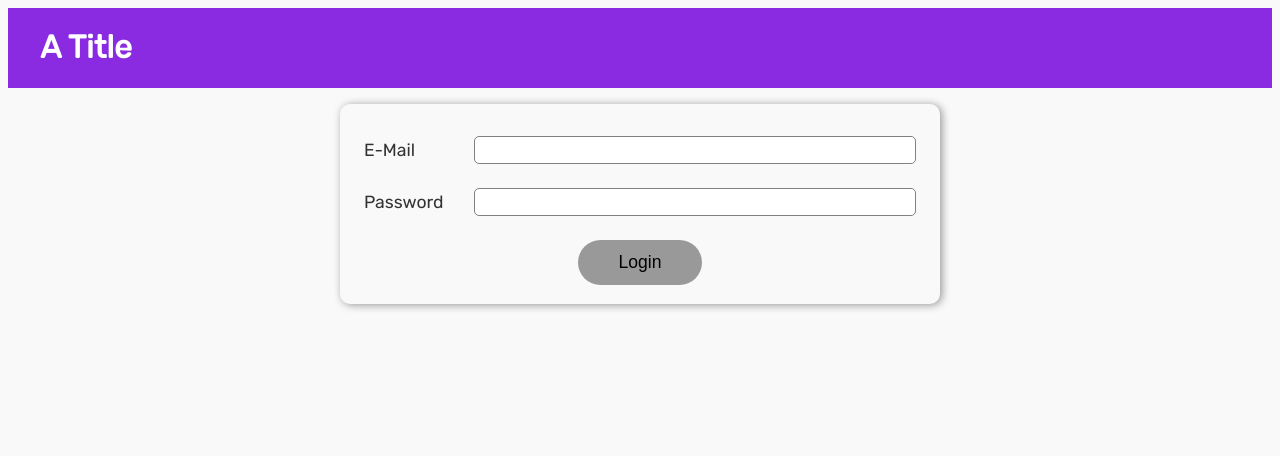
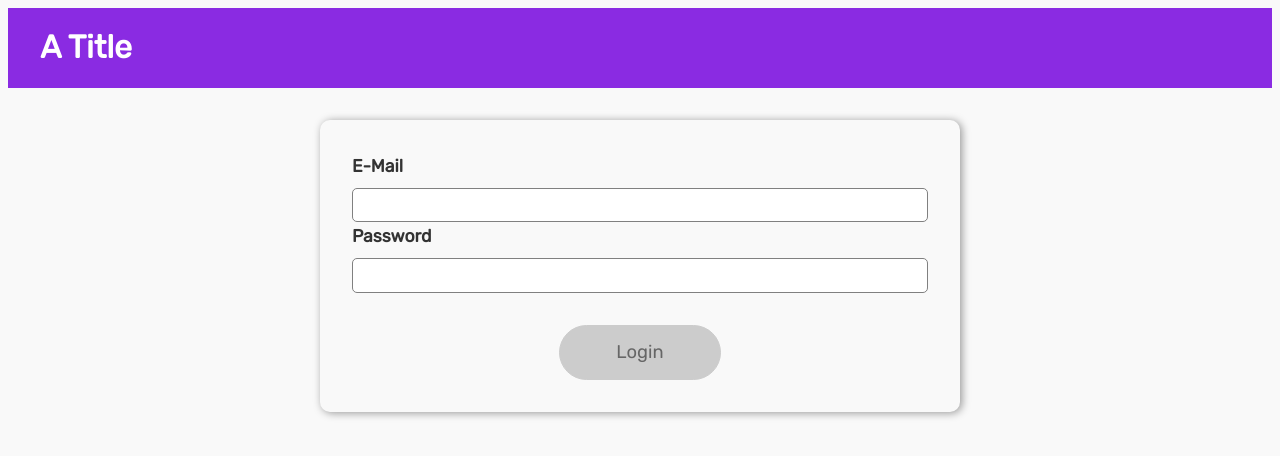
Before and after one commit to vishalpetale/practice-app-2, a React (Create React App) app: page / in a window 1280 px wide. Shown: the top 456 px of the page. Built offline with nearby package versions, Linux system fonts and the light colour scheme.

Commit message:
Hook-useEffect, Form validation updated

```diff
--- a/src/App.js
+++ b/src/App.js
@@ -1,4 +1,4 @@
-import React, { useState } from "react";
+import React, { useState, useEffect } from "react";
 import "./index.css";
 import MainHeader from "./Components/MainHeader/MainHeader";
 import Login from "./Components/Login/Login";
@@ -7,12 +7,23 @@ import Home from "./Components/Home/Home";
 function App() {
   const [isLoggedIn, setIsloggedIn] = useState(false);
 
+  useEffect(() => {
+    const storedLoginInfo = localStorage.getItem("isLoggedIn");
+    if (storedLoginInfo === "1") {
+      setIsloggedIn(true);
+    }
+  }, []);
+
   const handleLogin = (email, password) => {
+    localStorage.setItem("isLoggedIn", "1");
+
     setIsloggedIn(true);
   };
 
   const handleLogout = () => {
     setIsloggedIn(false);
+
+    localStorage.removeItem("isLoggedIn");
   };
   return (
     <>
--- a/src/Components/Home/Home.module.css
+++ b/src/Components/Home/Home.module.css
@@ -1,8 +1,14 @@
 .home {
+  width: 90%;
+  max-width: 40rem;
+  margin: 2rem auto;
+  padding: 2rem;
+
   display: flex;
   justify-content: center;
   align-items: center;
 }
 .home h2 {
   font-size: 2.5rem;
+  margin: 2rem;
 }
--- a/src/Components/Login/Login.js
+++ b/src/Components/Login/Login.js
@@ -1,46 +1,93 @@
-import React, { useRef, useState } from "react";
+import React, { useEffect, useState } from "react";
 import classes from "./Login.module.css";
 import Button from "../../UI/Button/Button";
 import Card from "../../UI/Card/Card";
 
 function Login(props) {
-  const emailInputRef = useRef();
-  const [password, setPassword] = useState("");
-  const [loginBtnActive, setLoginBtnActive] = useState(false);
+  const [enteredEmail, setEnteredEmail] = useState("");
+  const [emailIsValid, setEmailIsValid] = useState();
+  const [enteredPassword, setEnteredPassword] = useState("");
+  const [passwordIsValid, setPasswordIsValid] = useState();
+  const [formIsValid, setFormIsValid] = useState(false);
 
-  const handlePassChange = (e) => {
-    if (e.target.value.length < 7) setLoginBtnActive(false);
-    if (e.target.value.length >= 7) setLoginBtnActive(true);
-    setPassword(e.target.value);
+  useEffect(() => {
+    console.log("side effect functioon");
+  }, []);
+
+  useEffect(() => {
+    const validityTimer = setTimeout(() => {
+      console.log("Checking Validity");
+      setFormIsValid(
+        enteredEmail.includes("@") && enteredPassword.trim().length > 6
+      );
+    }, 1000);
+
+    return () => {
+      console.log("CLear timer");
+      clearTimeout(validityTimer);
+    };
+  }, [enteredEmail, enteredPassword]);
+
+  const handleEmailChange = (e) => {
+    setEnteredEmail(e.target.value);
+  };
+
+  const handlePasswordChange = (e) => {
+    setEnteredPassword(e.target.value);
+  };
+
+  const handleEmailValidation = () => {
+    setEmailIsValid(enteredEmail.trim().includes("@"));
+  };
+
+  const handlePasswordValidation = () => {
+    setPasswordIsValid(enteredPassword.trim().length > 6);
   };
 
   const handleFormSubmit = (e) => {
     e.preventDefault();
-    const email = emailInputRef.current.value;
-    if (email.length === 0 || password.length < 7) return;
+    props.onLogin(enteredEmail, enteredPassword);
+  };
 
-    props.onLogin(email, password);
-  };
   return (
-    <Card>
-      <form className={classes.form} onSubmit={handleFormSubmit}>
-        <div className={classes["form-input"]}>
+    <Card className={classes.login}>
+      <form onSubmit={handleFormSubmit}>
+        <div
+          className={`${classes["form-input"]} ${
+            emailIsValid === false ? classes.invalid : ""
+          }`}
+        >
           <label>E-Mail</label>
-          <input type="email" ref={emailInputRef} required />
+          <input
+            type="email"
+            value={enteredEmail}
+            onChange={handleEmailChange}
+            onBlur={handleEmailValidation}
+          />
         </div>
-        <div className={classes["form-input"]}>
+        <div
+          className={`${classes["form-input"]} ${
+            passwordIsValid === false ? classes.invalid : ""
+          }`}
+        >
           <label>Password</label>
-          <input type="password" onChange={handlePassChange} value={password} />
+          <input
+            type="password"
+            value={enteredPassword}
+            onChange={handlePasswordChange}
+            onBlur={handlePasswordValidation}
+          />
         </div>
 
-        <Button
-          className={`${classes["form-btn"]} ${
-            loginBtnActive ? classes["form-btn-active"] : ""
-          }`}
-          type="submit"
-        >
-          Login
-        </Button>
+        <div className={classes.actions}>
+          <Button
+            className={classes["form-btn"]}
+            type="submit"
+            disabled={!formIsValid}
+          >
+            Login
+          </Button>
+        </div>
       </form>
     </Card>
   );
--- a/src/Components/Login/Login.module.css
+++ b/src/Components/Login/Login.module.css
@@ -1,40 +1,49 @@
-.form {
-  margin: auto 0;
-  display: flex;
-  flex-direction: column;
-  justify-content: center;
+.login {
+  width: 90%;
+  max-width: 40rem;
+
+  margin: 2rem auto;
+  padding: 2rem;
 }
+
 .form-input {
   display: flex;
-  justify-content: space-between;
-  margin-bottom: 1.5rem;
+  align-items: stretch;
+  flex-direction: column;
+}
+.form-input label,
+.form-input input {
+  display: block;
+}
+
+.form-input label {
+  flex: 1;
+  font-size: 1.1rem;
+  font-weight: bold;
+
+  margin-bottom: 0.5rem;
 }
 .form-input input {
-  width: 80%;
+  flex: 3;
   font-size: 1.1rem;
+  padding: 0.35rem 0.35rem;
   border: 1px solid gray;
   border-radius: 5px;
 }
 .form-input input:focus {
   outline: none;
-  background-color: rgba(213, 226, 236, 0.897);
+  border-color: #4f005f;
+  background: #f6dbfc;
 }
 
-.form-input label {
-  font-size: 1.1rem;
+.form-btn {
+  margin-top: 2rem;
 }
-.form-btn {
-  align-self: center;
+
+.form-input.invalid input {
+  border-color: red;
+  background: #fbdada;
 }
-.form-btn-active {
-  background-color: rgb(62, 11, 109);
-  color: #fff;
+.actions {
+  text-align: center;
 }
-.form-btn-active:hover,
-.form-btn-active:active {
-  background-color: rgb(89, 22, 151);
-  outline: none;
-}
-.form-btn-active:focus {
-  outline: none;
-}
--- a/src/UI/Button/Button.js
+++ b/src/UI/Button/Button.js
@@ -4,9 +4,10 @@ import classes from "./Button.module.css";
 function Button(props) {
   return (
     <button
-      className={`${classes.btn} ${props.className}`}
+      className={`${classes.button} ${props.className}`}
       onClick={props.onCLick}
       type={props.type}
+      disabled={props.disabled}
     >
       {props.children}
     </button>
--- a/src/UI/Button/Button.module.css
+++ b/src/UI/Button/Button.module.css
@@ -1,12 +1,30 @@
-.btn {
-  width: fit-content;
-  padding: 0.75rem 2.5rem;
+.button {
+  font: inherit;
+  border: 1px solid #4f005f;
+  background: #4f005f;
+  color: white;
+  padding: 0.75rem 3.5rem;
+  cursor: pointer;
+  font-size: 1.15rem;
+  border-radius: 30px;
+}
 
-  border: none;
-  border-radius: 30px;
+.button:hover,
+.button:active {
+  background: #741188;
+  border-color: #741188;
+}
 
-  font-size: 1.1rem;
-  background-color: #999;
+.button:focus {
+  outline: none;
+}
 
-  cursor: pointer;
+button:disabled,
+button:focus:disabled,
+button:hover:disabled,
+button:active:disabled {
+  background: #ccc;
+  border-color: #ccc;
+  color: #666666;
+  cursor: not-allowed;
 }
--- a/src/UI/Card/Card.module.css
+++ b/src/UI/Card/Card.module.css
@@ -1,11 +1,4 @@
 .card {
-  width: 600px;
-  max-width: 80%;
-  height: 200px;
-
-  margin: 1rem auto;
-  padding: 2rem 1.5rem;
-
   border-radius: 10px;
   box-shadow: 2px 1px 8px rgba(0, 0, 0, 0.4);
 }
```
